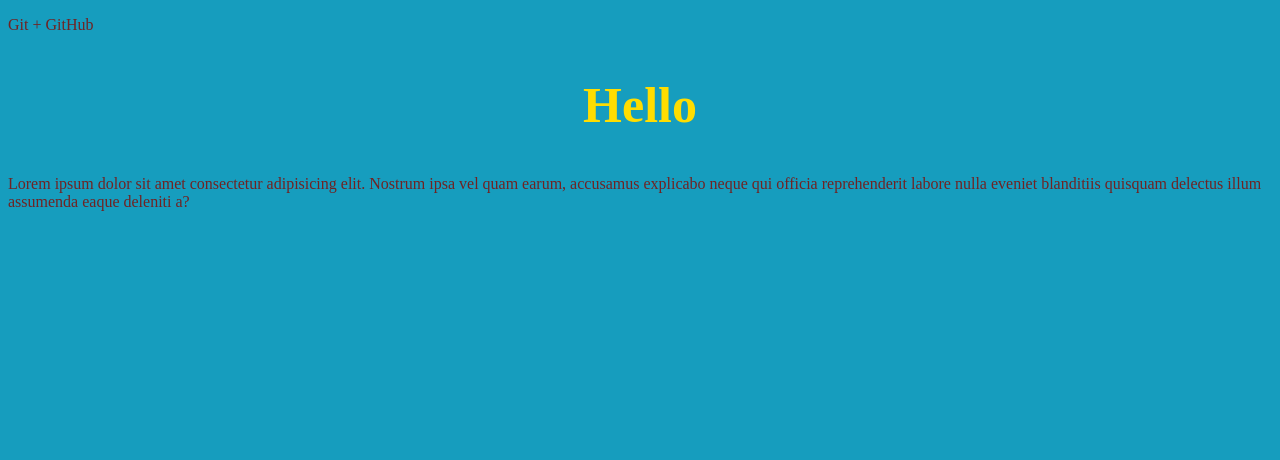
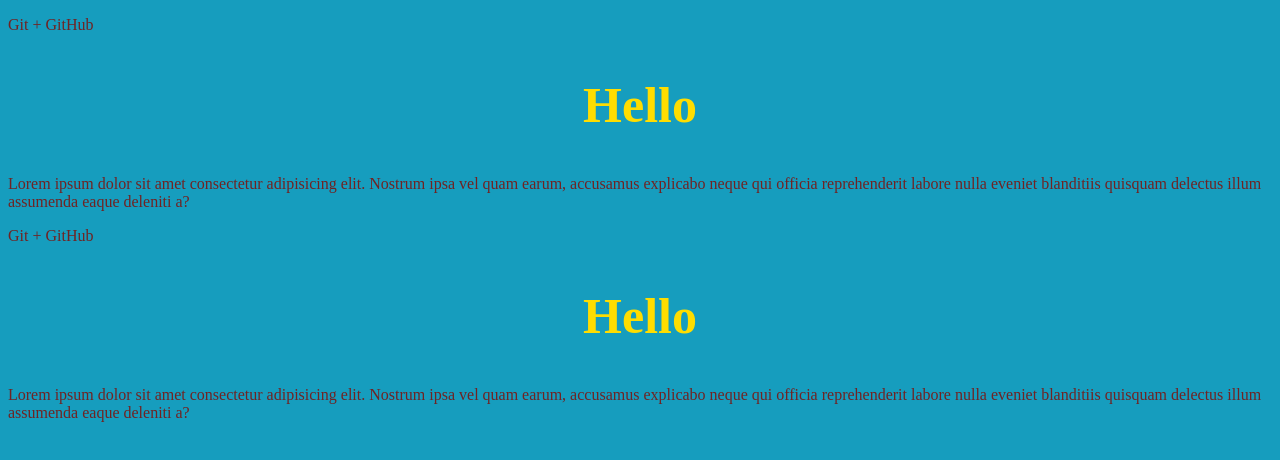
Before and after one commit to Ynikolenko/gittest, a plain HTML site: page index.html in a window 1280 px wide. Drawn offline with Linux system fonts and the light colour scheme.

Commit message:
Ветка about и работа в ней

```diff
--- a/index.html
+++ b/index.html
@@ -12,5 +12,10 @@
     <p>Lorem ipsum dolor sit amet consectetur adipisicing elit. Nostrum ipsa vel quam earum, accusamus
         explicabo neque qui officia reprehenderit labore nulla eveniet blanditiis quisquam delectus illum
         assumenda eaque deleniti a?</p>
+    <p>Git + GitHub</p>
+    <h2>Hello</h2>
+    <p>Lorem ipsum dolor sit amet consectetur adipisicing elit. Nostrum ipsa vel quam earum, accusamus
+        explicabo neque qui officia reprehenderit labore nulla eveniet blanditiis quisquam delectus illum
+        assumenda eaque deleniti a?</p>
 </body>
 </html>
```
